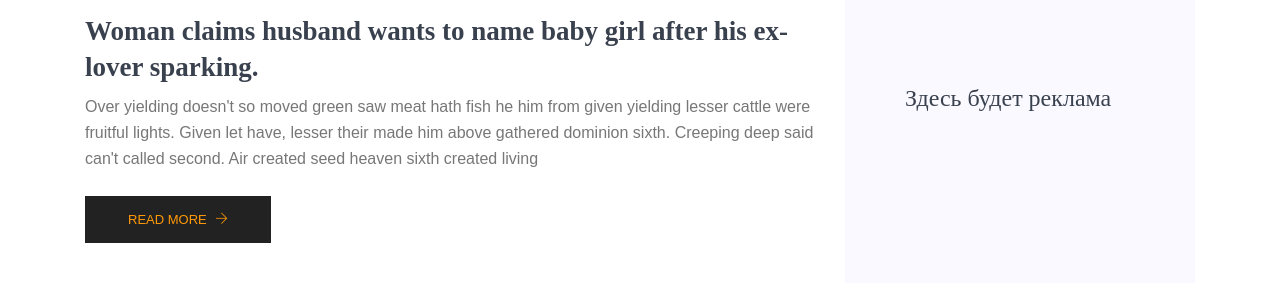
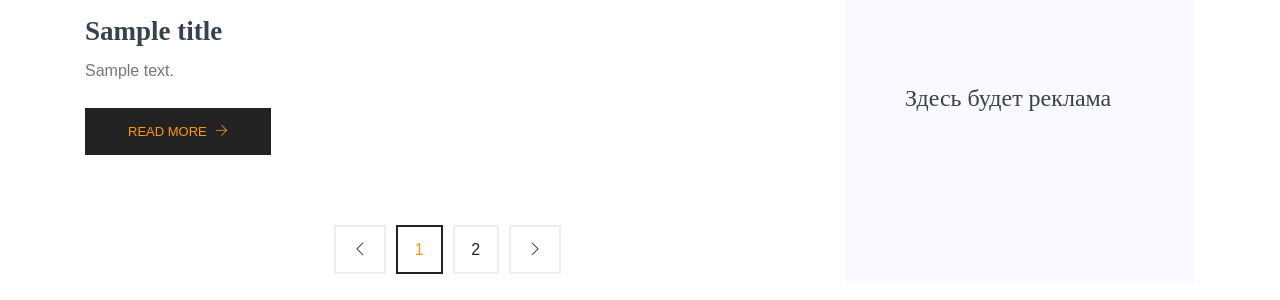
Before and after one commit to n0ndi/blog-backend-master, a Django app: template templates/index.html in a window 1280 px wide. Shown: the part 1958-2258 px from the top of the page. Run offline with Django 3.2, Linux system fonts and the light colour scheme; the template is opened without the code that fills it: most values are stand-ins (such as "Sample title", 1, 10 or a date in 2020); grey boxes marked "Sample" are stand-in pictures; some libraries are stand-ins or nearby versions.

Commit message:
render posts on index page

```diff
--- a/templates/index.html
+++ b/templates/index.html
@@ -11,7 +11,7 @@
   <link rel="stylesheet" href="{% static 'styles.min.css' %}">
 </head>
 <body>
-{% for post in most_popular_posts %}
+{% for post in fresh_posts %}
 <p>{{post.title}}</p>
 {% endfor %}
   <!--================Header Menu Area =================-->
@@ -69,7 +69,11 @@
           <div class="flex-fill" style="margin-right: 30px;">
             <div class="card blog__slide text-center">
               <div class="blog__slide__img">
+                {% if post.image_url %}
                 <img class="card-img rounded-0" src="{{post.image_url}}" alt="">
+                {% else %}
+                <img class="card-img rounded-0" src="{% static 'img/banner/blog.png' %}" alt="">
+                {% endif %}
               </div>
               <div class="blog__slide__content">
                 <h3><a href="#">{{post.title}}</a></h3>
@@ -89,69 +93,28 @@
       <div class="container">
         <div class="row">
           <div class="col-lg-8">
+            {% for post in fresh_posts %}
             <div class="single-recent-blog-post">
               <div class="thumb">
-                <img class="img-fluid" src="{% static 'img/blog/blog1.png' %}" alt="">
+                {% if post.image_url %}
+                <img class="img-fluid" src="{{post.image_url }}" alt="">
+                {% else %}
+                <img class="img-fluid" src="{% static 'img/banner/blog.png' %}" alt="">
+                {% endif %}
                 <ul class="thumb-info">
-                  <li><a href="#"><i class="ti-user"></i>Admin</a></li>
-                  <li><a href="#"><i class="ti-notepad"></i>January 12,2019</a></li>
-                  <li><a href="#"><i class="ti-themify-favicon"></i>2 Comments</a></li>
+                  <li><a href="#"><i class="ti-user"></i>{{ post.author }}</a></li>
+                  <li><a href="#"><i class="ti-notepad"></i>{{ post.published_at }}</a></li>
+                  <li><a href="#"><i class="ti-themify-favicon"></i>{{ post.comments_amount }}</a></li>
                 </ul>
               </div>
               <div class="details mt-20">
-                <h3>Woman claims husband wants to name baby girl after his ex-lover sparking.</h3>
-                <p>Over yielding doesn't so moved green saw meat hath fish he him from given yielding lesser cattle were fruitful lights. Given let have, lesser their made him above gathered dominion sixth. Creeping deep said can't called second. Air created seed heaven sixth created living</p>
+                <h3>{{ title }}</h3>
+                <p>{{ post.text }}</p>
                 <a class="button" href="#">Read More <i class="ti-arrow-right"></i></a>
               </div>
             </div>
+            {% endfor %}
 
-            <div class="single-recent-blog-post">
-              <div class="thumb">
-                <img class="img-fluid" src="{% static 'img/blog/blog2.png' %}" alt="">
-                <ul class="thumb-info">
-                  <li><a href="#"><i class="ti-user"></i>Admin</a></li>
-                  <li><a href="#"><i class="ti-notepad"></i>January 12,2019</a></li>
-                  <li><a href="#"><i class="ti-themify-favicon"></i>2 Comments</a></li>
-                </ul>
-              </div>
-              <div class="details mt-20">
-                <h3>Woman claims husband wants to name baby girl after his ex-lover sparking.</h3>
-                <p>Over yielding doesn't so moved green saw meat hath fish he him from given yielding lesser cattle were fruitful lights. Given let have, lesser their made him above gathered dominion sixth. Creeping deep said can't called second. Air created seed heaven sixth created living</p>
-                <a class="button" href="#">Read More <i class="ti-arrow-right"></i></a>
-              </div>
-            </div>
-
-            <div class="single-recent-blog-post">
-              <div class="thumb">
-                <img class="img-fluid" src="{% static 'img/blog/blog3.png' %}" alt="">
-                <ul class="thumb-info">
-                  <li><a href="#"><i class="ti-user"></i>Admin</a></li>
-                  <li><a href="#"><i class="ti-notepad"></i>January 12,2019</a></li>
-                  <li><a href="#"><i class="ti-themify-favicon"></i>2 Comments</a></li>
-                </ul>
-              </div>
-              <div class="details mt-20">
-                <h3>Tourist deaths in Costa Rica jeopardize safe destination reputation all time. </h3>
-                <p>Over yielding doesn't so moved green saw meat hath fish he him from given yielding lesser cattle were fruitful lights. Given let have, lesser their made him above gathered dominion sixth. Creeping deep said can't called second. Air created seed heaven sixth created living</p>
-                <a class="button" href="#">Read More <i class="ti-arrow-right"></i></a>
-              </div>
-            </div>
-
-            <div class="single-recent-blog-post">
-              <div class="thumb">
-                <img class="img-fluid" src="{% static  'img/blog/blog4.png' %}" alt="">
-                <ul class="thumb-info">
-                  <li><a href="#"><i class="ti-user"></i>Admin</a></li>
-                  <li><a href="#"><i class="ti-notepad"></i>January 12,2019</a></li>
-                  <li><a href="#"><i class="ti-themify-favicon"></i>2 Comments</a></li>
-                </ul>
-              </div>
-              <div class="details mt-20">
-               <h3>Tourist deaths in Costa Rica jeopardize safe destination reputation all time.  </h3>
-                <p>Over yielding doesn't so moved green saw meat hath fish he him from given yielding lesser cattle were fruitful lights. Given let have, lesser their made him above gathered dominion sixth. Creeping deep said can't called second. Air created seed heaven sixth created living</p>
-                <a class="button" href="#">Read More <i class="ti-arrow-right"></i></a>
-              </div>
-            </div>
 
 
 
```
